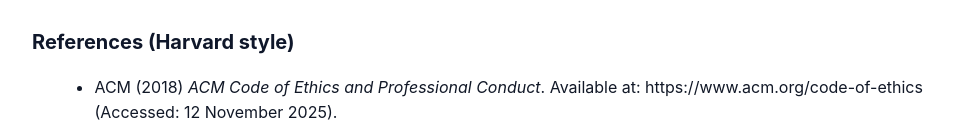
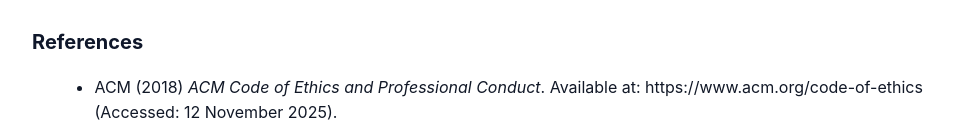
Before and after one commit to naeema23-eng/rmpp-eportfolio, a plain HTML site: page reflective-activity-1.html in a window 1280 px wide. Shown: the part 3052-3174 px from the top of the page, without its empty margins (158-1115 px from the left). Drawn offline with Linux system fonts and the light colour scheme.

Commit message:
Update reflective-activity-1.html

```diff
--- a/reflective-activity-1.html
+++ b/reflective-activity-1.html
@@ -235,7 +235,7 @@
 For me, that is what ethics in the age of generative AI truly means.
 </p>
 
-<h2>References (Harvard style)</h2>
+<h2>References </h2>
 
 <ul>
   <li>
```
